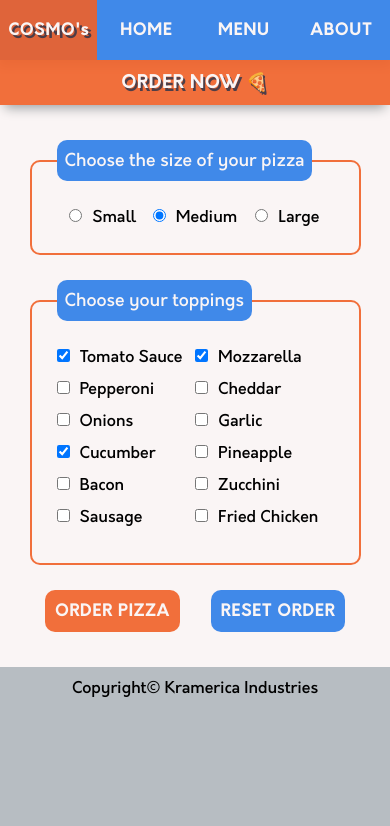
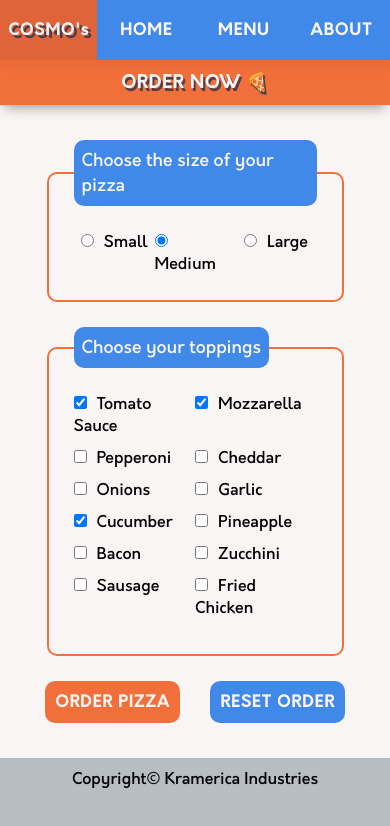
Before and after one commit to ZackGrid/restaurant-page-webpack, a website built with webpack: page dist/index.html in a window 390 px wide. Both pictures are taken after a click on the element "MENU". Built offline with nearby package versions, Linux system fonts and the light colour scheme.

```diff
--- a/src/style.css
+++ b/src/style.css
@@ -342,7 +342,9 @@
     width: 70%;
   }
 
-  .order-form {
+  fieldset {
     width: 90%;
+    margin: 0 auto;
+    margin-bottom: 25px;
   }
 }
```
Also changed, not shown: dist/main.js.
